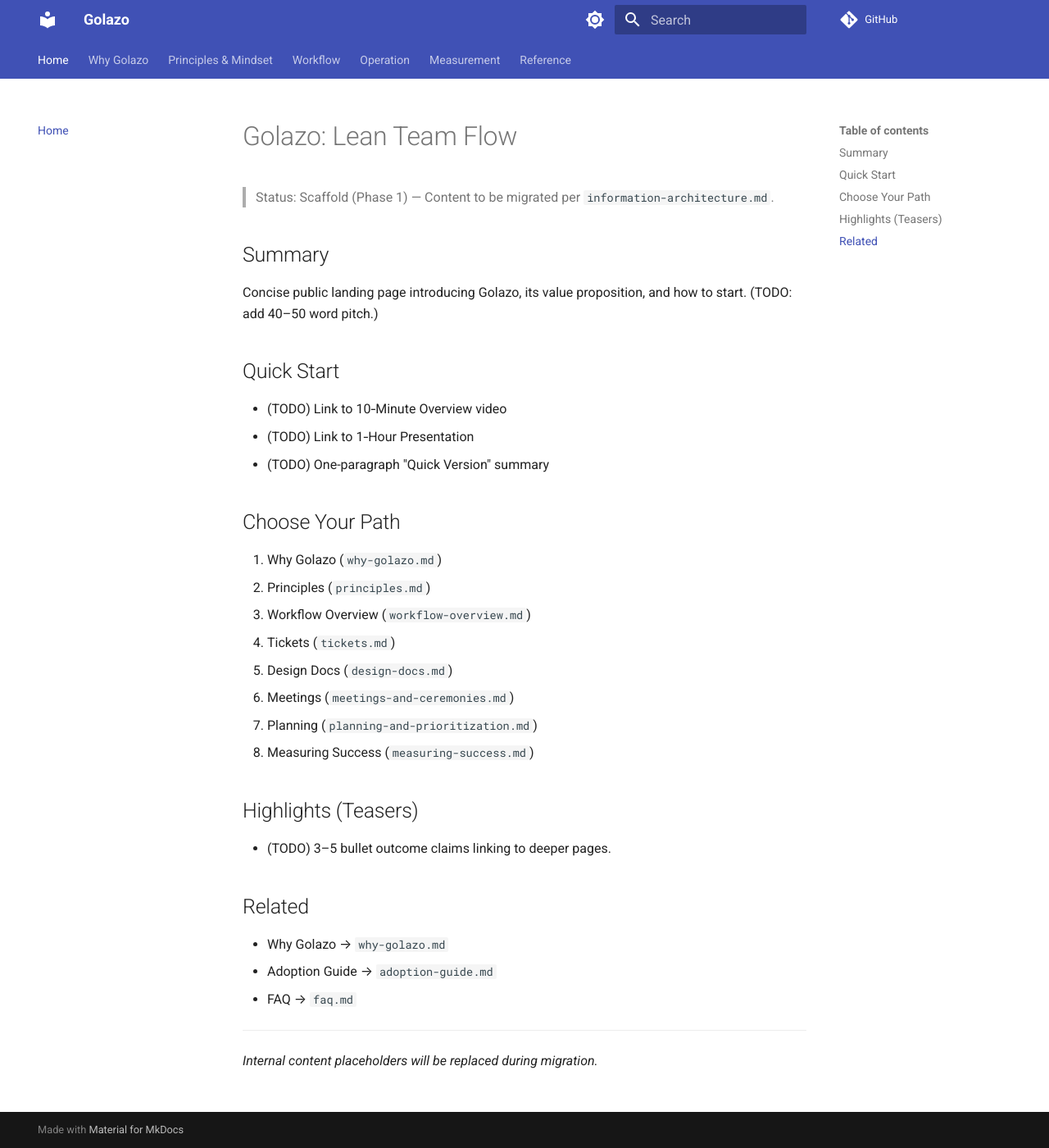
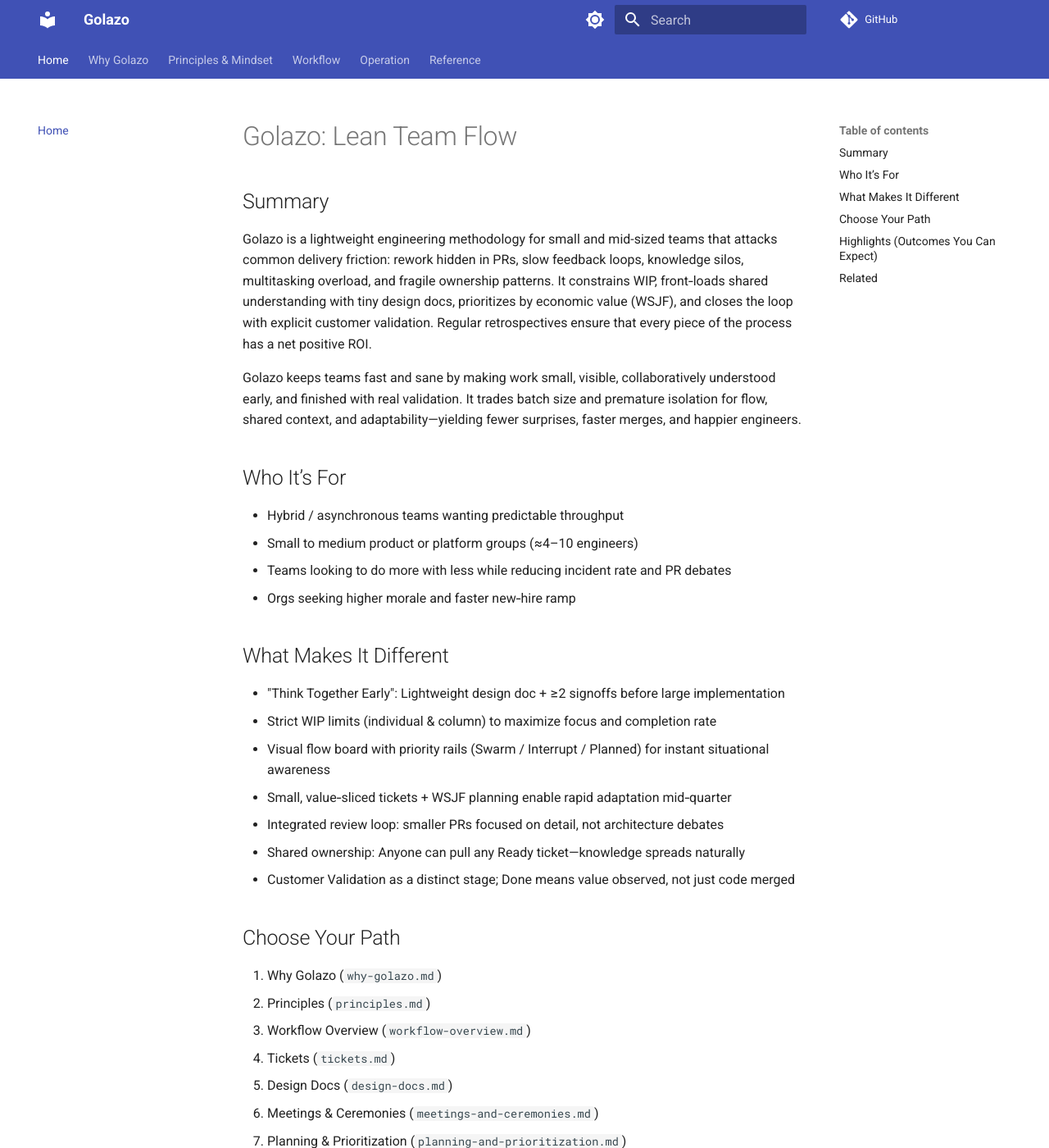
Before and after one commit to microsoft/golazo, an MkDocs documentation site: the page built from docs/index.md, in a window 1280 px wide and 1400 px high. Shown: the whole window at 82% size. Built offline with MkDocs 1.6.1 and Material for MkDocs 9.7.7, drawn with Linux system fonts in a browser that asks for light colours; comment, search, counter and statistics services are not loaded; some of the changed text lies outside the part shown.

Commit message:
update index

```diff
--- a/docs/index.md
+++ b/docs/index.md
@@ -1,17 +1,34 @@
 # Golazo: Lean Team Flow
-
-> Status: Scaffold (Phase 1) — Content to be migrated per `information-architecture.md`.
 
 ## Summary
 
-Concise public landing page introducing Golazo, its value proposition, and how to start. (TODO: add
-40–50 word pitch.)
+Golazo is a lightweight engineering methodology for small and mid-sized teams that attacks common
+delivery friction: rework hidden in PRs, slow feedback loops, knowledge silos, multitasking
+overload, and fragile ownership patterns. It constrains WIP, front‑loads shared understanding with
+tiny design docs, prioritizes by economic value (WSJF), and closes the loop with explicit customer
+validation. Regular retrospectives ensure that every piece of the process has a net positive ROI.
 
-## Quick Start
+Golazo keeps teams fast and sane by making work small, visible, collaboratively understood early,
+and finished with real validation. It trades batch size and premature isolation for flow, shared
+context, and adaptability—yielding fewer surprises, faster merges, and happier engineers.
 
-- (TODO) Link to 10‑Minute Overview video
-- (TODO) Link to 1‑Hour Presentation
-- (TODO) One-paragraph "Quick Version" summary
+## Who It’s For
+
+- Hybrid / asynchronous teams wanting predictable throughput
+- Small to medium product or platform groups (≈4–10 engineers)
+- Teams looking to do more with less while reducing incident rate and PR debates
+- Orgs seeking higher morale and faster new‑hire ramp
+
+## What Makes It Different
+
+- "Think Together Early": Lightweight design doc + ≥2 signoffs before large implementation
+- Strict WIP limits (individual & column) to maximize focus and completion rate
+- Visual flow board with priority rails (Swarm / Interrupt / Planned) for instant situational
+  awareness
+- Small, value‑sliced tickets + WSJF planning enable rapid adaptation mid‑quarter
+- Integrated review loop: smaller PRs focused on detail, not architecture debates
+- Shared ownership: Anyone can pull any Ready ticket—knowledge spreads naturally
+- Customer Validation as a distinct stage; Done means value observed, not just code merged
 
 ## Choose Your Path
 
@@ -20,20 +37,31 @@ Concise public landing page introducing Golazo, its value proposition, and how t
 3. Workflow Overview (`workflow-overview.md`)
 4. Tickets (`tickets.md`)
 5. Design Docs (`design-docs.md`)
-6. Meetings (`meetings-and-ceremonies.md`)
-7. Planning (`planning-and-prioritization.md`)
-8. Measuring Success (`measuring-success.md`)
+6. Meetings & Ceremonies (`meetings-and-ceremonies.md`)
+7. Planning & Prioritization (`planning-and-prioritization.md`)
+8. WIP & Flow (`wip-and-flow.md`)
+9. Adoption Guide (`adoption-guide.md`)
+10. FAQ (`faq.md`)
 
-## Highlights (Teasers)
+## Highlights (Outcomes You Can Expect)
 
-- (TODO) 3–5 bullet outcome claims linking to deeper pages.
+- Faster merges: upfront design eliminates architectural debate inside PRs → See `design-docs.md`
+- Lower defect inflow: quality built in + swarm discipline → See `tickets.md` & `wip-and-flow.md`
+- Adaptable planning: WSJF + small slices let you pivot within days → See
+  `planning-and-prioritization.md`
+- Distributed knowledge: open Ready queue + rotation fights silos → See `workflow-overview.md`
+- Predictable review latency: limited WIP + smaller changes → See `principles.md`
+- Higher morale & quicker ramp: autonomy + shared docs + pairing → See `why-golazo.md`
 
 ## Related
 
 - Why Golazo → `why-golazo.md`
 - Adoption Guide → `adoption-guide.md`
 - FAQ → `faq.md`
+- Origin & Evolution → `origin-and-evolution.md`
 
 ---
 
-_Internal content placeholders will be replaced during migration._
+Ready to explore? Start with the matrix in `why-golazo.md` or jump straight into shaping a ticket in
+`tickets.md`. Your flow improvements start with the next decision you make—pick one small slice and
+finish it well.
--- a/mkdocs.yml
+++ b/mkdocs.yml
@@ -39,8 +39,6 @@ nav:
       - Planning & Prioritization: planning-and-prioritization.md
       - Communication Patterns: communication.md
       - Adoption Guide: adoption-guide.md
-  - Measurement:
-      - Measuring Success: measuring-success.md
   - Reference:
       - FAQ: faq.md
       - Glossary: glossary.md
```
Also changed, not shown: docs/measuring-success.md (deleted, +0 -86 lines).
